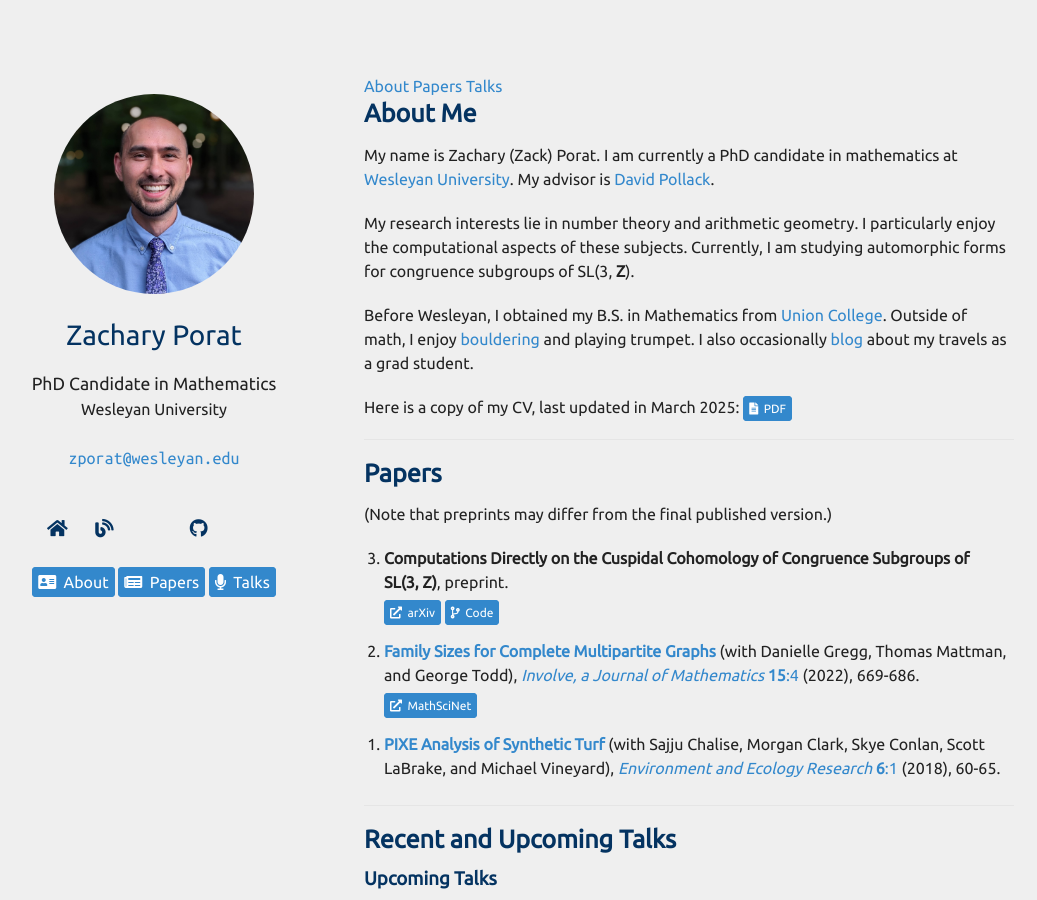
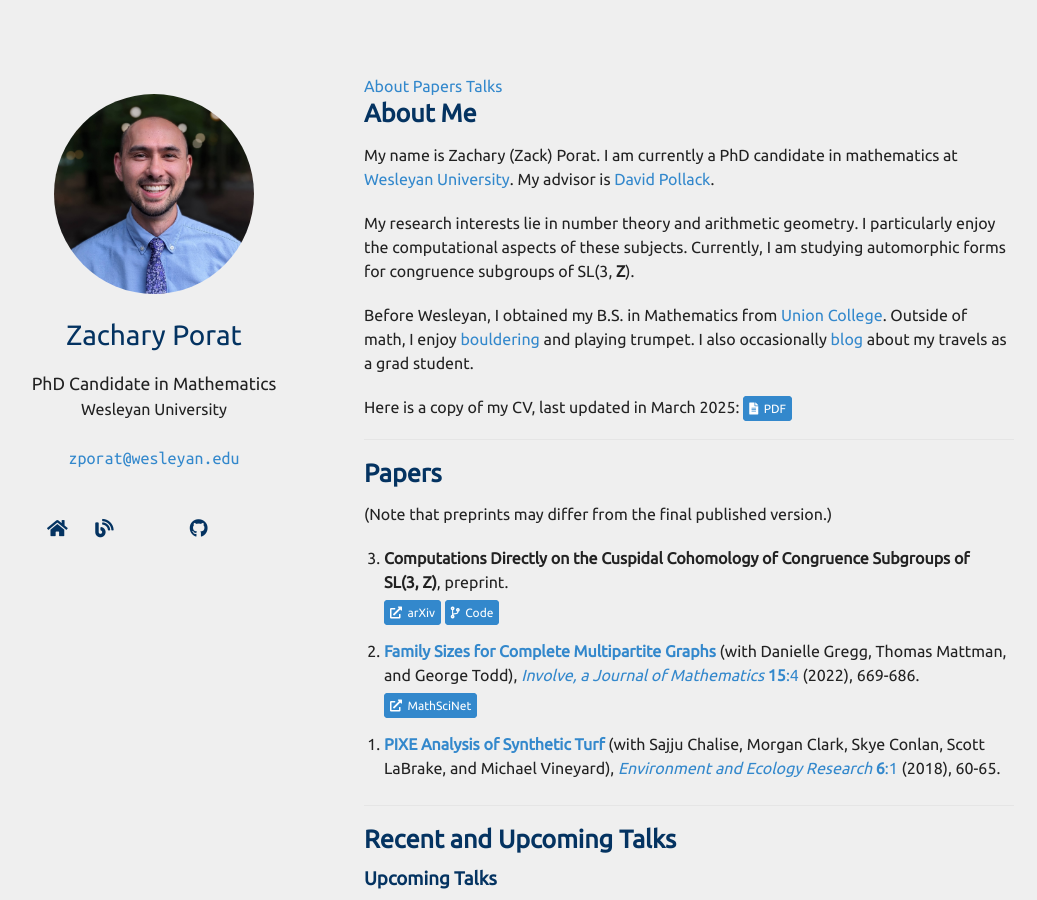
Before and after one commit to zporat/zporat.github.io, a Jekyll site: the page built from index.md, in a window 1280 px wide and 900 px high. Shown: the whole window, without its empty margins (101-1138 px from the left). Built offline with Jekyll 4.4.1, drawn with Linux system fonts in a browser that asks for light colours; nearby versions of some CDN libraries; a style sheet for code colours, icons or effects is not loaded.

Commit message:
header revert

```diff
--- a/_layouts/homepage.html
+++ b/_layouts/homepage.html
@@ -91,12 +91,7 @@
         </div>
 
         <br>
-        <a href="#about" class="button" style="font-size:16px;"><i class="fas fa-address-card" aria-hidden="true"></i>&nbsp; About</a>
 
-        <a href="#papers" class="button" style="font-size:16px;"><i class="fas fa-newspaper" aria-hidden="true"></i>&nbsp; Papers</a>
-
-        <a href="#talks" class="button" style="font-size:16px;"><i class="fas fa-microphone" aria-hidden="true"></i>&nbsp; Talks</a>
-        <br>
       </header>
       <section>
 
```
